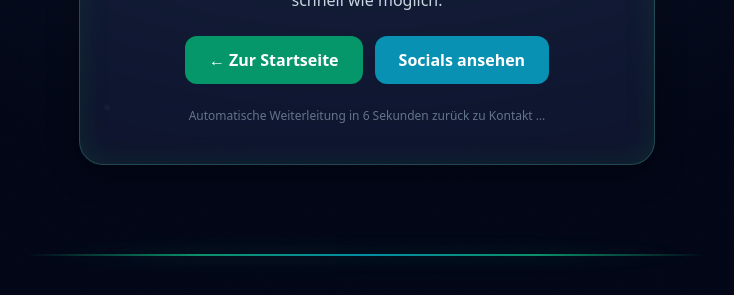
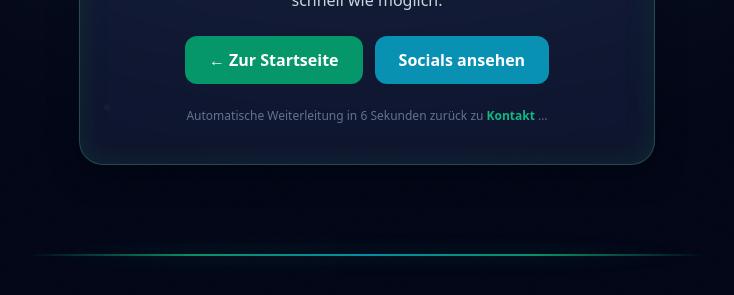
Before and after one commit to Silituz/silituz-website, a Jekyll site: the page sucess.html, which Jekyll copies as it is, in a window 1280 px wide. Shown: the part 482-777 px from the top of the page, without its empty margins (273-1007 px from the left). Built offline with Jekyll 4.4.1, drawn with Linux system fonts in a browser that asks for light colours; nearby versions of some CDN libraries.

Commit message:
Update sucess.html

```diff
--- a/sucess.html
+++ b/sucess.html
@@ -108,7 +108,7 @@ Purpose: Thank-you page after successful Netlify form submission
 
     <!-- Hinweis mit Countdown -->
     <p class="mt-6 text-xs text-slate-500" aria-live="polite">
-      Automatische Weiterleitung in <span id="count">10</span> Sekunden zurück zu Kontakt …
+      Automatische Weiterleitung in <span id="count">10</span> Sekunden zurück zu  <span class="text-emerald-500 font-semibold">Kontakt</span> …
     </p>
 
     <!-- dezente Konfetti-Punkte -->
```
Also changed, not shown: other parts of sucess.html (+1 -1 lines).
